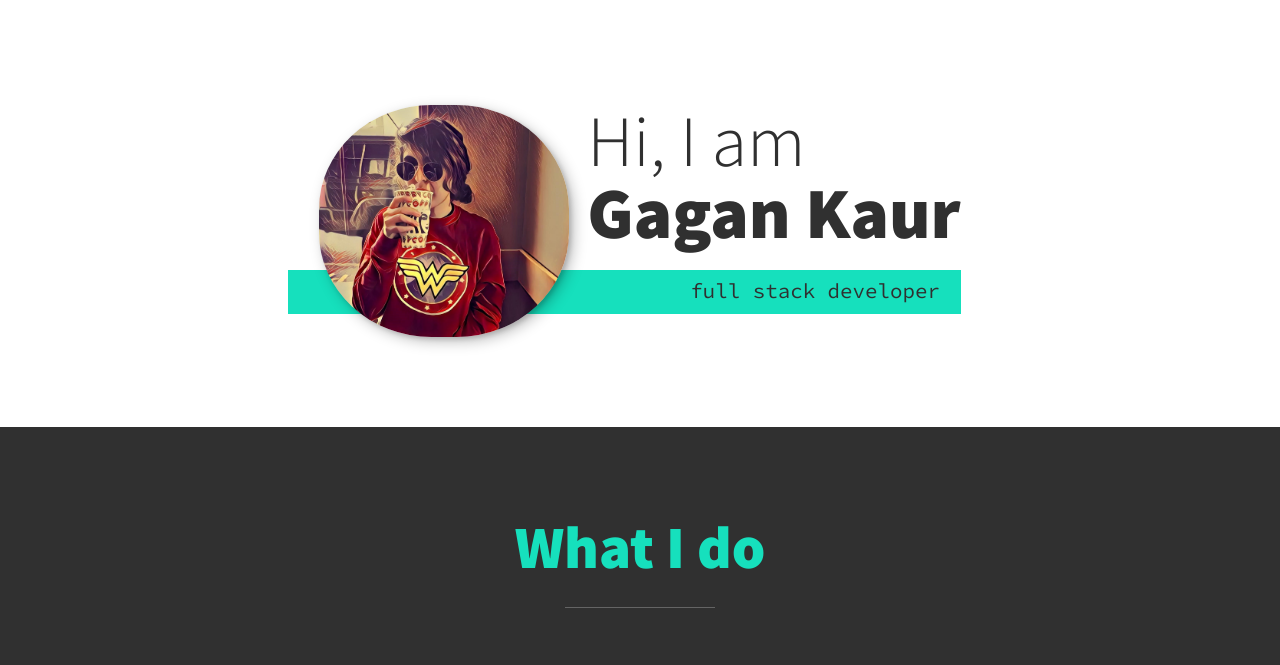
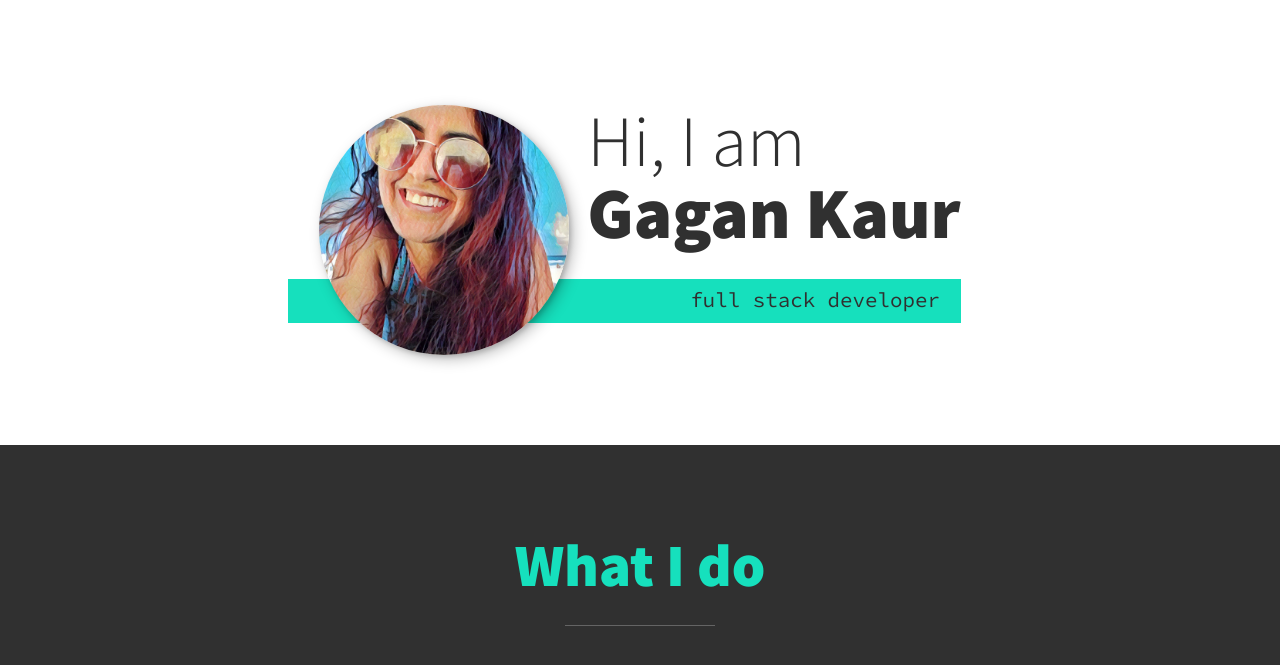
Before and after one commit to gkaur03/portfolio, a website: page index.html in a window 1280 px wide. Shown: the part 72-737 px from the top of the page. Drawn offline with Linux system fonts and the light colour scheme.

Commit message:
editing main photo

```diff
--- a/css/style.css
+++ b/css/style.css
@@ -256,7 +256,7 @@ header {
 .intro__img {
 	box-shadow: var(--bs);
 	/* border-radius: 0.23em; */
-	border-radius: 45%;
+	border-radius: 50%;
 
 }
 /* if the screen size if atleast 600 or more, then we will change how it looks*/
--- a/index.html
+++ b/index.html
@@ -55,7 +55,7 @@
       Hi, I am <strong>Gagan Kaur</strong>
     </h1>
     <p class="section__subtitle section__subtitle--intro"> full stack developer</p>
-    <img class="intro__img" src="img/gg21.jpg" alt="a picture of Gagan Kaur">
+    <img class="intro__img" src="img/gg3.jpg" alt="a picture of Gagan Kaur">
   </section>
 
   <!-- What i do /Interest-->
```
Also changed, not shown: img/gg.JPG (deleted), img/gg2.jpg, img/gg21.jpg (deleted), img/gg3.jpg (added).
